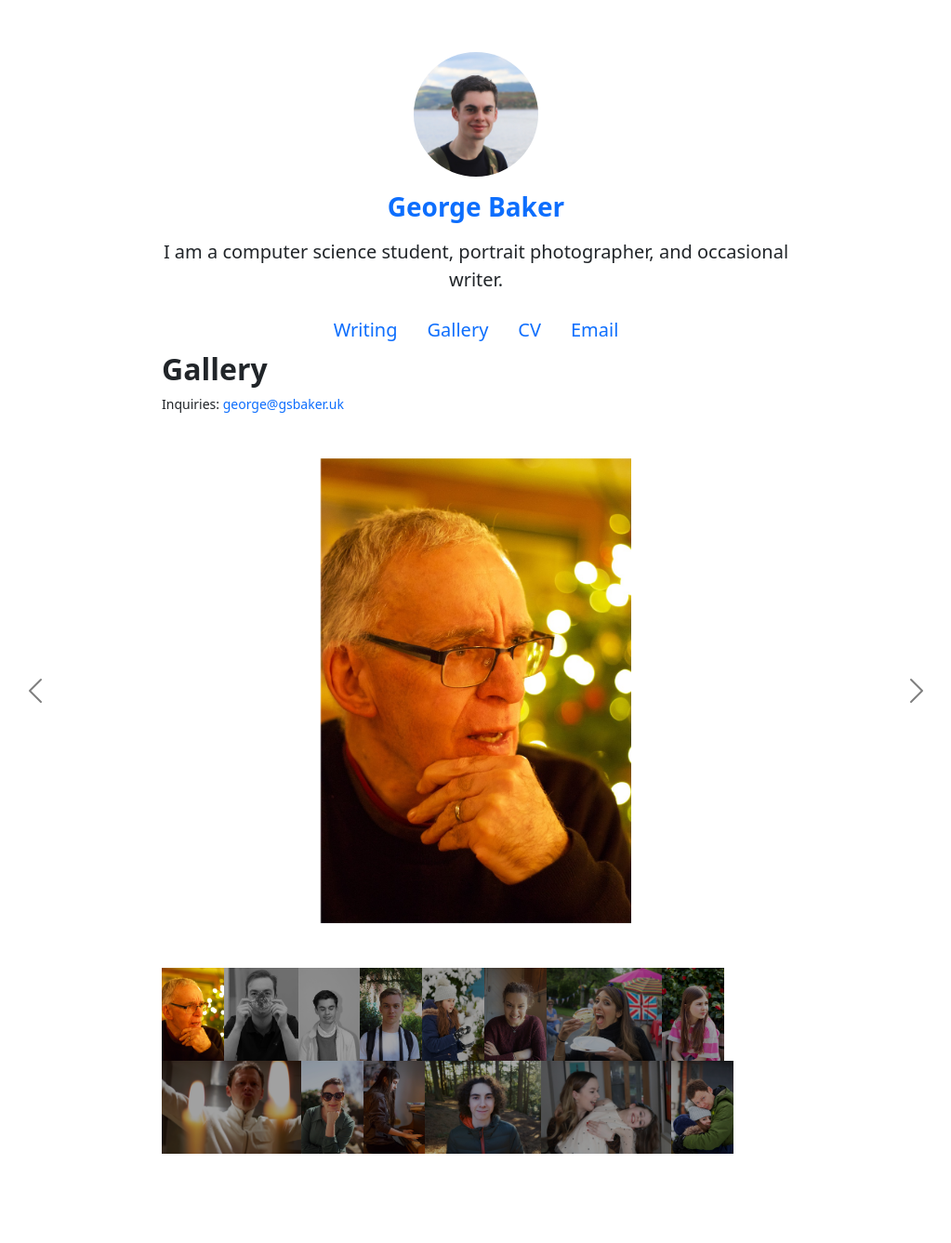
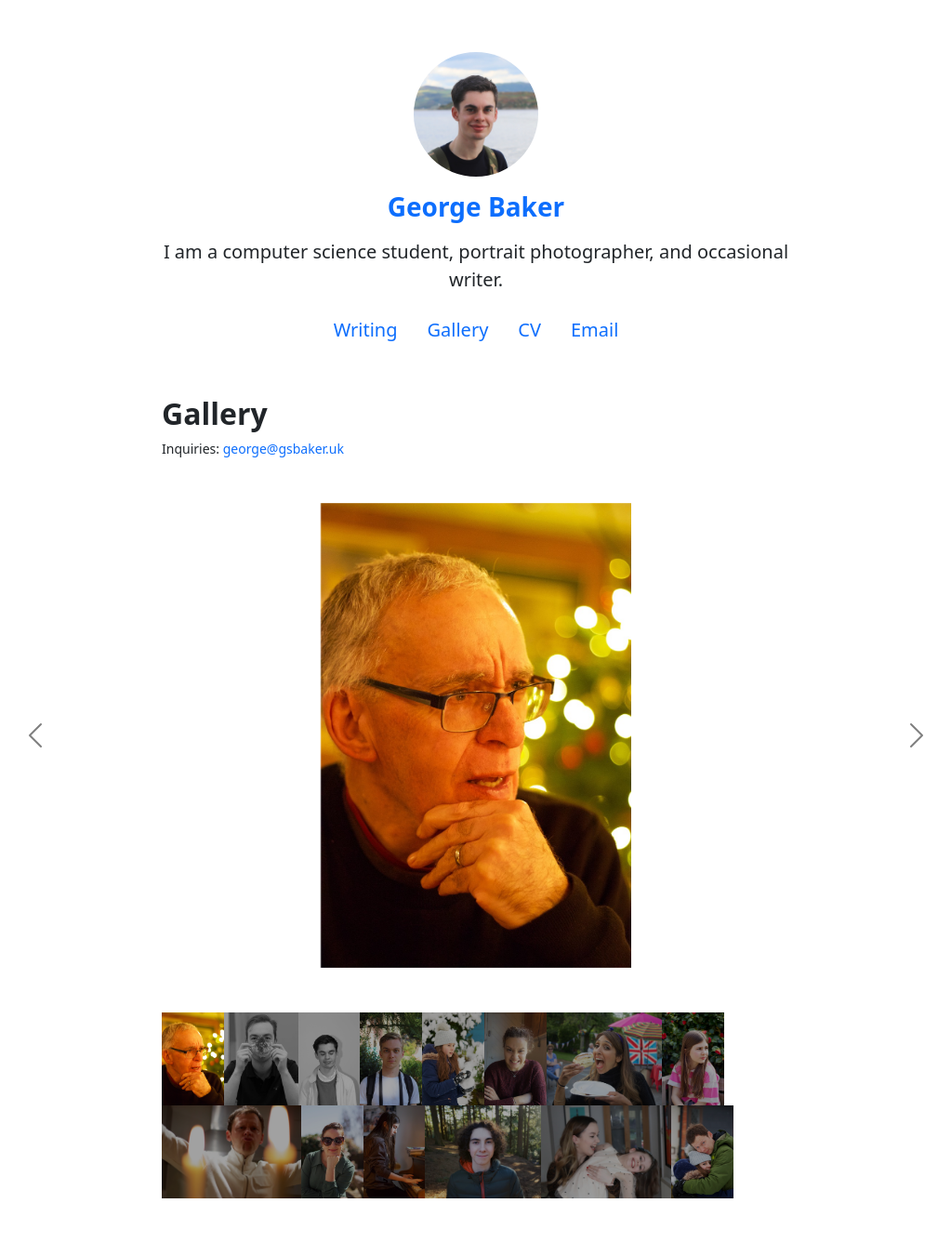
Before and after one commit to gsbaker/gsbaker.github.io, a Jekyll site: the page built from gallery.md, in a window 1280 px wide. Shown: the whole page at 93% size, without its empty margins (128-1151 px from the left). Built offline with Jekyll 4.4.1, drawn with Linux system fonts in a browser that asks for light colours; before the commit the page ends 1289 px from its top, so only the background shows below that.

Commit message:
Add top margin to gallery content to match index:

```diff
--- a/_layouts/gallery.html
+++ b/_layouts/gallery.html
@@ -2,7 +2,7 @@
 layout: default
 ---
 
-<div class="container" id="gallery-content">
+<div class="container mt-5" id="gallery-content">
     <h2 class="fw-bold">{{ page.title }}</h2>
     <div class="small">{{ content }}</div>
 </div>
```
